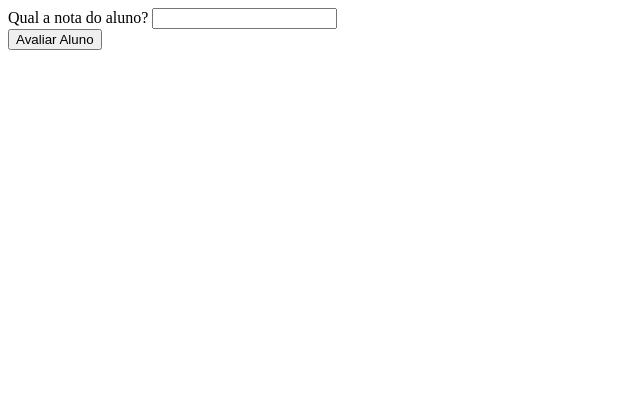
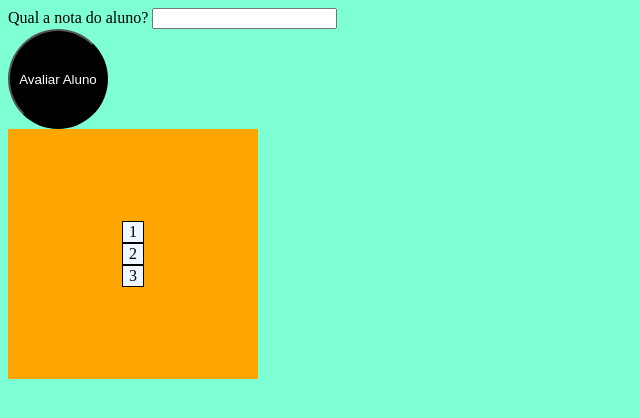
Before and after one commit to maarcos-floriano/SPTECH, a plain HTML site: page Algoritmos/Lista 07 - Operador Logico/ex003.html in a window 1280 px wide. Shown: the whole page, without its empty margins (0-640 px from the left). Drawn offline with Linux system fonts and the light colour scheme.

```diff
--- a/Algoritmos/Lista 07 - Operador Logico/ex003.html
+++ b/Algoritmos/Lista 07 - Operador Logico/ex003.html
@@ -4,11 +4,49 @@
     <meta charset="UTF-8">
     <meta name="viewport" content="width=device-width, initial-scale=1.0">
     <title>Exercicio 3</title>
+    <style>
+        body{
+            background-color: aquamarine;
+        }
+        button{
+            width: 100px;
+            height: 100px;
+            border-radius: 50%;
+            color: white;
+            background-color: black;
+        }
+        .container-pai{
+            background-color: orange;
+            width: 250px;
+            height: 250px;
+            /* Aqui centraliza */
+            display: flex;
+            flex-direction: column;
+            justify-content: center;
+            align-items: center;
+        }
+        .container-filho{
+            width: 20px;
+            height: 20px;
+            background-color: aliceblue;
+            border: 1px solid black;
+
+            display: flex;
+            align-items: center;
+            justify-content: center;
+        }
+    </style>
 </head>
 <body>
     Qual a nota do aluno? <input type="number" id="ipt_nota">
     <br>
     <button onclick="analisar()">Avaliar Aluno</button>
+
+    <div class="container-pai">
+        <div class="container-filho">1</div>
+        <div class="container-filho">2</div>
+        <div class="container-filho">3</div>
+    </div>
     <!-- a) Pergunte uma nota de um aluno
 
     b) Ao clicar em "Avaliar aluno"...
@@ -19,5 +57,4 @@
 </body>
 </html>
 <script src="ex003.js">
-
 </script>
```
